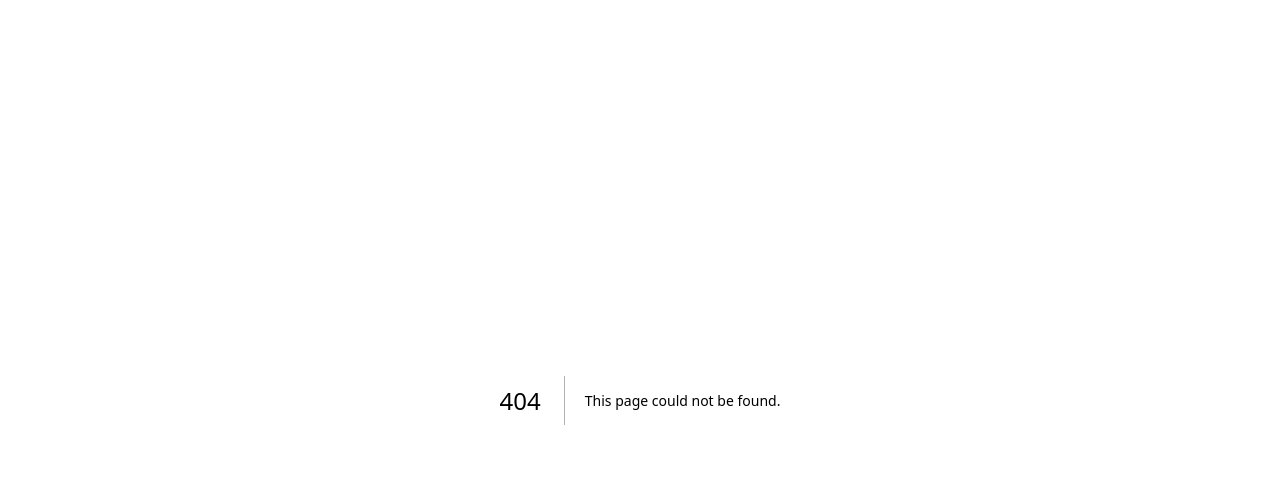
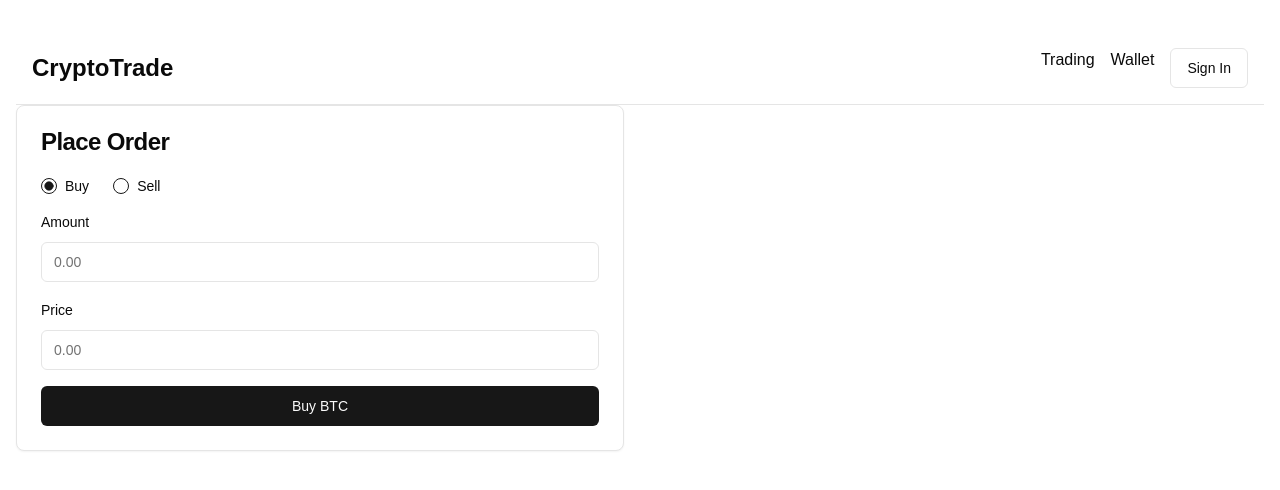
Before and after one commit to TamTonyTong/COS30049, a Next.js app: page /trade/buy/orderdetail in a window 1280 px wide. Before the commit this address had no page. Shown: the top 490 px of the page. Built offline with nearby package versions, Linux system fonts and the light colour scheme.

Commit message:
Organize Web Structure

```diff
--- /dev/null
+++ b/src/app/trade/buy/orderdetail/page.tsx
@@ -0,0 +1,12 @@
+import Header from '@/components/header'
+import TradingForm from '@/components/trading-form'
+export default function TradingPage() {
+    return (
+        <main className="container mx-auto px-4 py-8">
+            <Header />
+        <div className="grid grid-cols-1 md:grid-cols-2 gap-8">
+            <TradingForm />
+        </div>
+        </main>
+    )
+}
--- /dev/null
+++ b/src/app/trade/buy/page.tsx
@@ -0,0 +1,9 @@
+import Header from '@/components/header'
+import TradingForm from '@/components/trading-form'
+export default function TradingPage() {
+    return (
+        <main className="container mx-auto px-4 py-8">
+            <Header />
+        </main>
+    )
+}
--- a/src/app/trading/page.tsx
+++ b/src/app/trade/page.tsx
@@ -2,7 +2,6 @@ import Header from '@/components/header'
 import TradingForm from '@/components/trading-form'
 export default function TradingPage() {
     return (
-
         <main className="container mx-auto px-4 py-8">
             <Header />
         <div className="grid grid-cols-1 md:grid-cols-2 gap-8">
```
